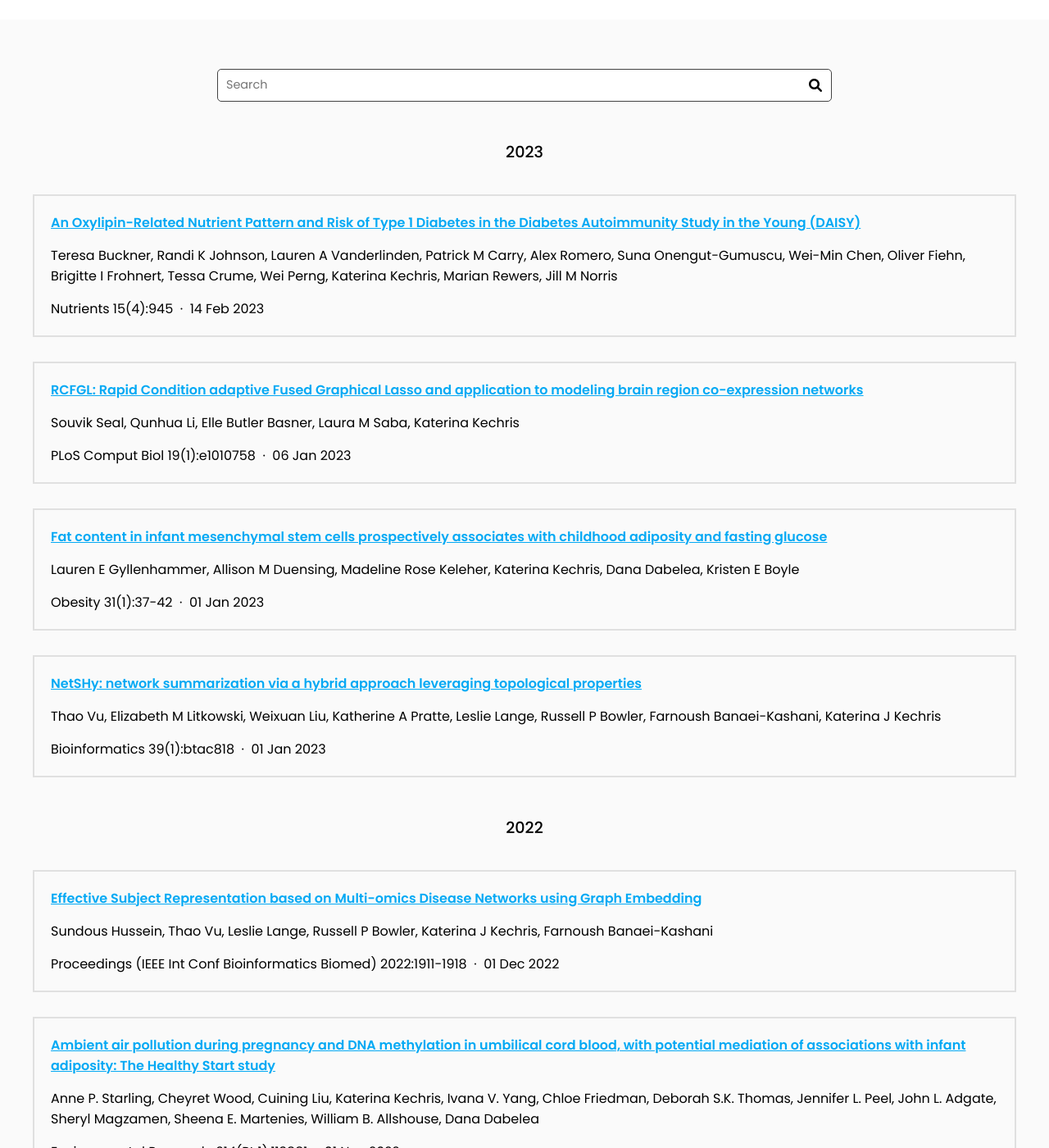
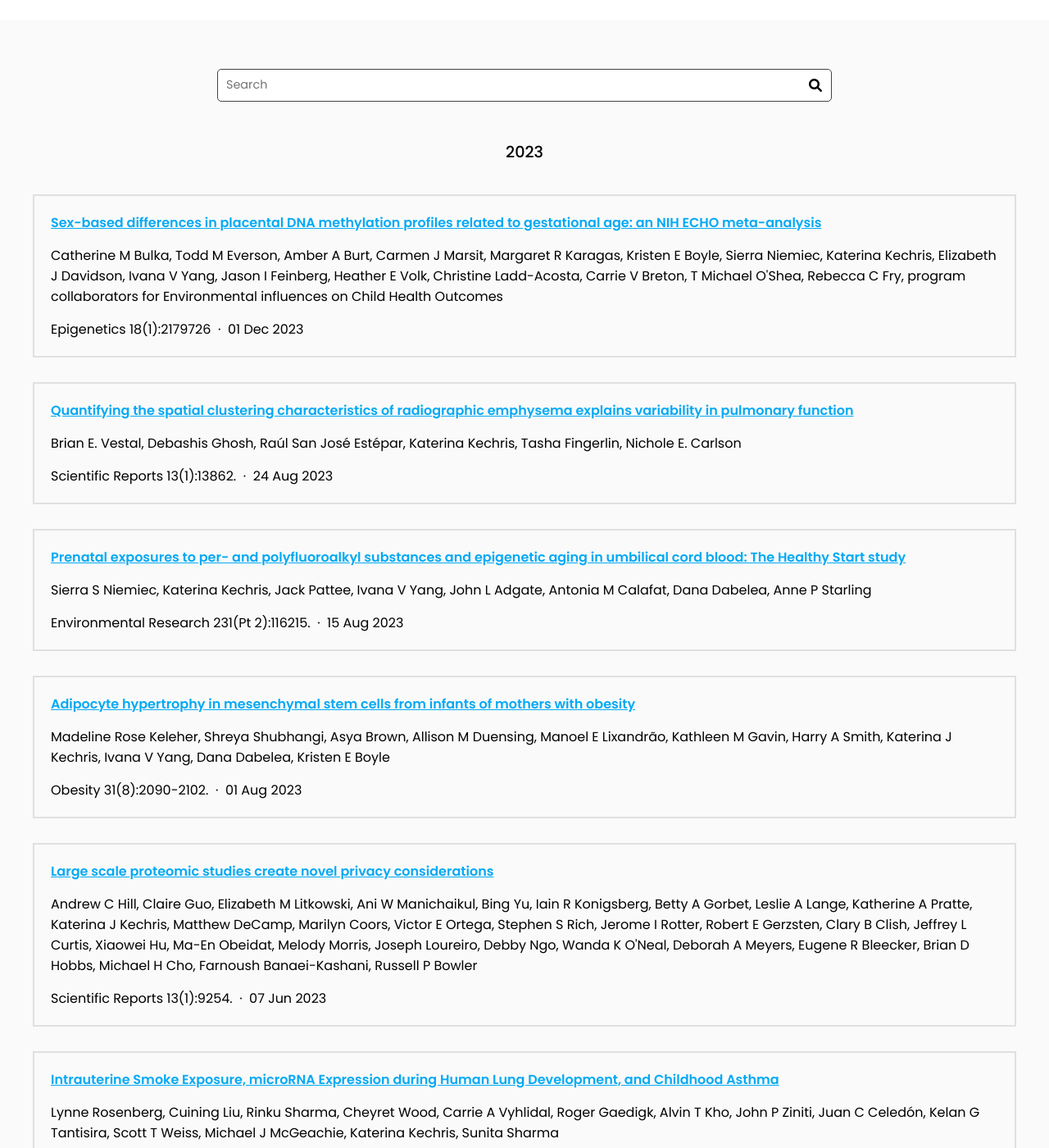
Before and after one commit to KechrisLab/kechrislab.github.io, a Jekyll site: the page built from Publications/index.md, in a window 1280 px wide and 1400 px high, scrolled down 353 px. Shown: the whole window at 82% size. Built offline with Jekyll 4.4.1, drawn with Linux system fonts in a browser that asks for light colours; some of the changed text lies outside the part shown.

Commit message:
Generate citations

```diff
--- a/_data/citations.yaml
+++ b/_data/citations.yaml
@@ -1,7 +1,171 @@
 # DO NOT EDIT, GENERATED AUTOMATICALLY FROM SOURCES.YAML (AND ELSEWHERE)
 # See https://github.com/greenelab/lab-website-template/wiki/Citations
 
-- id: pmc:PMC9962656
+- id: pmc:PMC9980626
+  title: 'Sex-based differences in placental DNA methylation profiles related to gestational
+    age: an NIH ECHO meta-analysis'
+  authors:
+  - Catherine M Bulka
+  - Todd M Everson
+  - Amber A Burt
+  - Carmen J Marsit
+  - Margaret R Karagas
+  - Kristen E Boyle
+  - Sierra Niemiec
+  - Katerina Kechris
+  - Elizabeth J Davidson
+  - Ivana V Yang
+  - Jason I Feinberg
+  - Heather E Volk
+  - Christine Ladd-Acosta
+  - Carrie V Breton
+  - T Michael O'Shea
+  - Rebecca C Fry
+  - ' program collaborators for Environmental influences on Child Health Outcomes'
+  publisher: Epigenetics 18(1):2179726
+  date: '2023-12-01'
+  link: https://www.ncbi.nlm.nih.gov/pmc/articles/PMC9980626/
+  _cache: 216c2636436633129da7a9b754ee6703b333e9d8f2ce2690173e4ce5ecd5aa61
+- id: doi:10.1038/s41598-023-40950-8
+  title: Quantifying the spatial clustering characteristics of radiographic emphysema
+    explains variability in pulmonary function
+  authors:
+  - Brian E. Vestal
+  - Debashis Ghosh
+  - "Ra\xFAl San Jos\xE9 Est\xE9par"
+  - Katerina Kechris
+  - Tasha Fingerlin
+  - Nichole E. Carlson
+  publisher: Scientific Reports 13(1):13862.
+  date: '2023-08-24'
+  link: https://pubmed.ncbi.nlm.nih.gov/37620507/
+  _cache: 589460e1ef7cb073811ac88688843aa04555ee815721b1c7ac064867a5ec8ef0
+- id: PMC:PMC10330919
+  title: 'Prenatal exposures to per- and polyfluoroalkyl substances and epigenetic
+    aging in umbilical cord blood: The Healthy Start study'
+  authors:
+  - Sierra S Niemiec
+  - Katerina Kechris
+  - Jack Pattee
+  - Ivana V Yang
+  - John L Adgate
+  - Antonia M Calafat
+  - Dana Dabelea
+  - Anne P Starling
+  publisher: Environmental Research 231(Pt 2):116215.
+  date: '2023-08-15'
+  link: https://www.ncbi.nlm.nih.gov/pmc/articles/PMC10330919/
+  _cache: e3fa399df21fc2d2e433ab53c18546c4371def11192321a0c1696f48ee3f4b7c
+- id: PMC:PMC10372711
+  title: Adipocyte hypertrophy in mesenchymal stem cells from infants of mothers with
+    obesity
+  authors:
+  - Madeline Rose Keleher
+  - Shreya Shubhangi
+  - Asya Brown
+  - Allison M Duensing
+  - "Manoel E Lixandr\xE3o"
+  - Kathleen M Gavin
+  - Harry A Smith
+  - Katerina J Kechris
+  - Ivana V Yang
+  - Dana Dabelea
+  - Kristen E Boyle
+  publisher: Obesity 31(8):2090-2102.
+  date: '2023-08-01'
+  link: https://www.ncbi.nlm.nih.gov/pmc/articles/PMC10372711/
+  _cache: 845b54df8cf7104b71cf7d934d45af9ecb0b114407ec5d935f935bec101ccc0a
+- id: PMC:PMC10247808
+  title: Large scale proteomic studies create novel privacy considerations
+  authors:
+  - Andrew C Hill
+  - Claire Guo
+  - Elizabeth M Litkowski
+  - Ani W Manichaikul
+  - Bing Yu
+  - Iain R Konigsberg
+  - Betty A Gorbet
+  - Leslie A Lange
+  - Katherine A Pratte
+  - Katerina J Kechris
+  - Matthew DeCamp
+  - Marilyn Coors
+  - Victor E Ortega
+  - Stephen S Rich
+  - Jerome I Rotter
+  - Robert E Gerzsten
+  - Clary B Clish
+  - Jeffrey L Curtis
+  - Xiaowei Hu
+  - Ma-En Obeidat
+  - Melody Morris
+  - Joseph Loureiro
+  - Debby Ngo
+  - Wanda K O'Neal
+  - Deborah A Meyers
+  - Eugene R Bleecker
+  - Brian D Hobbs
+  - Michael H Cho
+  - Farnoush Banaei-Kashani
+  - Russell P Bowler
+  publisher: Scientific Reports 13(1):9254.
+  date: '2023-06-07'
+  link: https://www.ncbi.nlm.nih.gov/pmc/articles/PMC10247808/
+  _cache: 410a67770c0da3d46044cf8801d289e0b6d943ff03795d7383c3342fbae6f454
+- id: PMC:PMC10178351
+  title: Intrauterine Smoke Exposure, microRNA Expression during Human Lung Development,
+    and Childhood Asthma
+  authors:
+  - Lynne Rosenberg
+  - Cuining Liu
+  - Rinku Sharma
+  - Cheyret Wood
+  - Carrie A Vyhlidal
+  - Roger Gaedigk
+  - Alvin T Kho
+  - John P Ziniti
+  - "Juan C Celed\xF3n"
+  - Kelan G Tantisira
+  - Scott T Weiss
+  - Michael J McGeachie
+  - Katerina Kechris
+  - Sunita Sharma
+  publisher: International Journal of Molecular Sciences 24(9):7727.
+  date: '2023-04-23'
+  link: https://www.ncbi.nlm.nih.gov/pmc/articles/PMC10178351/
+  _cache: 43254caf6364f5f9a4822d2394296750736e81dd68450c3f69d213afa6fa3249
+- id: PMC:PMC10074224
+  title: Novel Metabolic Subtypes in Pregnant Women and Risk of Early Childhood Obesity
+    in Offspring
+  authors:
+  - Ellen C Francis
+  - Katerina Kechris
+  - Thomas Jansson
+  - Dana Dabelea
+  - Wei Perng
+  publisher: JAMA Network Open 6(4):e237030.
+  date: '2023-04-03'
+  link: https://www.ncbi.nlm.nih.gov/pmc/articles/PMC10074224/
+  _cache: 81fb03647a4b7b5ead329597eb8010f56da306f623fc7e2cd2011419e73ec6d8
+- id: PMC:PMC9990331
+  title: Propensity scores as a novel method to guide sample allocation and minimize
+    batch effects during the design of high throughput experiments
+  authors:
+  - Patrick M Carry
+  - Tim Vigers
+  - Lauren A Vanderlinden
+  - Carson Keeter
+  - Fran Dong
+  - Teresa Buckner
+  - Elizabeth Litkowski
+  - Ivana Yang
+  - Jill M Norris
+  - Katerina Kechris
+  publisher: BMC Bioinformatics 24(1):86.
+  date: '2023-03-07'
+  link: https://www.ncbi.nlm.nih.gov/pmc/articles/PMC9990331/
+  _cache: 3bd0932a9ac01a71501d261eba97d3c55d3295a09da7a0a62a7aa4f1f71cfa31
+- id: PMC:PMC9962656
   title: An Oxylipin-Related Nutrient Pattern and Risk of Type 1 Diabetes in the Diabetes
     Autoimmunity Study in the Young (DAISY)
   authors:
@@ -19,10 +183,10 @@
   - Katerina Kechris
   - Marian Rewers
   - Jill M Norris
-  publisher: Nutrients 15(4):945
+  publisher: Nutrients 15(4):945.
   date: '2023-02-14'
   link: https://www.ncbi.nlm.nih.gov/pmc/articles/PMC9962656/
-  _cache: 1becfea5617556d59b1a74dfe6b68be3d7b59681d3f983dd47e163d560242382
+  _cache: b32c481f20522a2656d9f274d65d69c4fdb4b2122af2a01c1b96e22a60b33861
 - id: pmc:PMC9916186
   title: Effective Subject Representation based on Multi-omics Disease Networks using
     Graph Embedding
```
